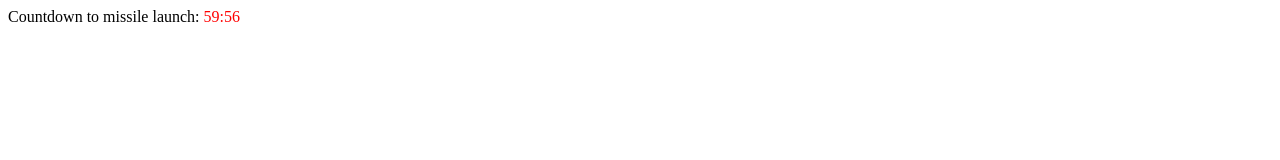
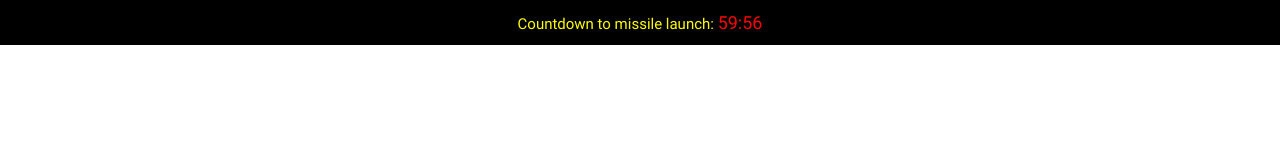
Before and after one commit to briannovak/missile-alert-fun, a plain HTML site: page game.html in a window 1280 px wide. Drawn offline with nearby package versions, Linux system fonts and the light colour scheme.

Commit message:
add styled timer

```diff
--- a/game.css
+++ b/game.css
@@ -1,7 +1,12 @@
 span {
-  color: red
+  color: red;
+  font-size: 1.2rem;
 }
 
-div {
-  color: black
+.timer-container {
+  padding: .6rem;
+  background-color: black;
+  border-color: yellow;
+  color: yellow;
+  align-self: center
 }
--- a/game.html
+++ b/game.html
@@ -5,10 +5,12 @@
   <meta name="viewport" content="width=device-width, initial-scale=1.0">
   <meta http-equiv="X-UA-Compatible" content="ie=edge">
   <title>Document</title>
+  <link rel="stylesheet" href="https://cdnjs.cloudflare.com/ajax/libs/materialize/0.100.2/css/materialize.min.css">
   <link rel="stylesheet" href="game.css">
 </head>
 <body>
-  <div>Countdown to missile launch: <span id="time">60:00</span></div>
+  <div class='timer-container center-align'>
+    Countdown to missile launch: <span id="time">60:00</span></div>
   <script src="game.js" type="text/javascript">
   </script>
 </body>
```
